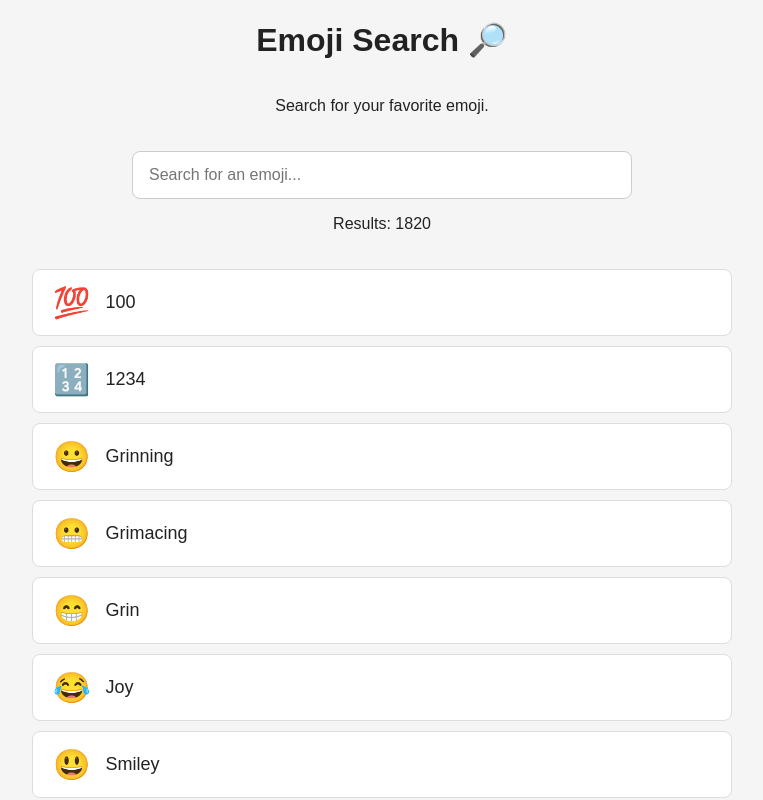
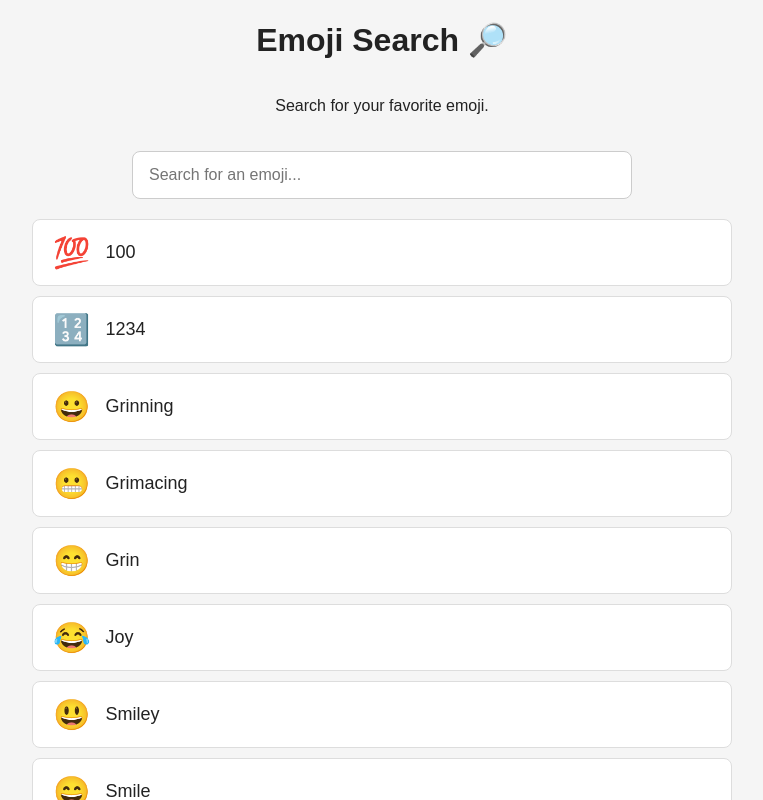
Before and after one commit to mohadesehesmaeilzadeh/emoji-search, a React (Create React App) app: page / in a window 1280 px wide. Shown: the top 800 px of the page, without its empty margins (258-1021 px from the left). Built offline with nearby package versions, Linux system fonts and the light colour scheme.

Commit message:
edit: handle emoji search states

```diff
--- a/src/App.css
+++ b/src/App.css
@@ -62,3 +62,18 @@
 .emoji-title {
   font-size: 18px;
 }
+
+.result-count {
+  margin-top: 20px;
+  font-size: 14px;
+  color: #666;
+}
+
+.no-results {
+  margin-top: 40px;
+
+  font-size: 20px;
+  font-weight: bold;
+
+  text-align: center;
+}
--- a/src/App.js
+++ b/src/App.js
@@ -13,14 +13,18 @@ function App() {
     setSearch(event.target.value);
   };
 
+  const normalizedSearch = search.trim().toLowerCase();
+
   const filteredEmojis = emojiList.filter((emoji) => {
-    const searchText = search.toLowerCase();
-
     return (
-      emoji.title.toLowerCase().includes(searchText) ||
-      emoji.keywords.toLowerCase().includes(searchText)
+      emoji.title.toLowerCase().includes(normalizedSearch) ||
+      emoji.keywords.toLowerCase().includes(normalizedSearch)
     );
   });
+
+  const displayedEmojis = normalizedSearch
+    ? filteredEmojis
+    : emojiList.slice(0, 20);
 
   return (
     <main className="app">
@@ -33,11 +37,19 @@ function App() {
         onChange={handleSearchChange}
       />
 
-      <p>
-        Results: {filteredEmojis.length}
-      </p>
+      {normalizedSearch && (
+        <p className="result-count">
+          Results: {filteredEmojis.length}
+        </p>
+      )}
 
-      <EmojiList emojis={filteredEmojis} />
+      {normalizedSearch && filteredEmojis.length === 0 ? (
+        <p className="no-results">
+          No emojis found 😢
+        </p>
+      ) : (
+        <EmojiList emojis={displayedEmojis} />
+      )}
     </main>
   );
 }
```
